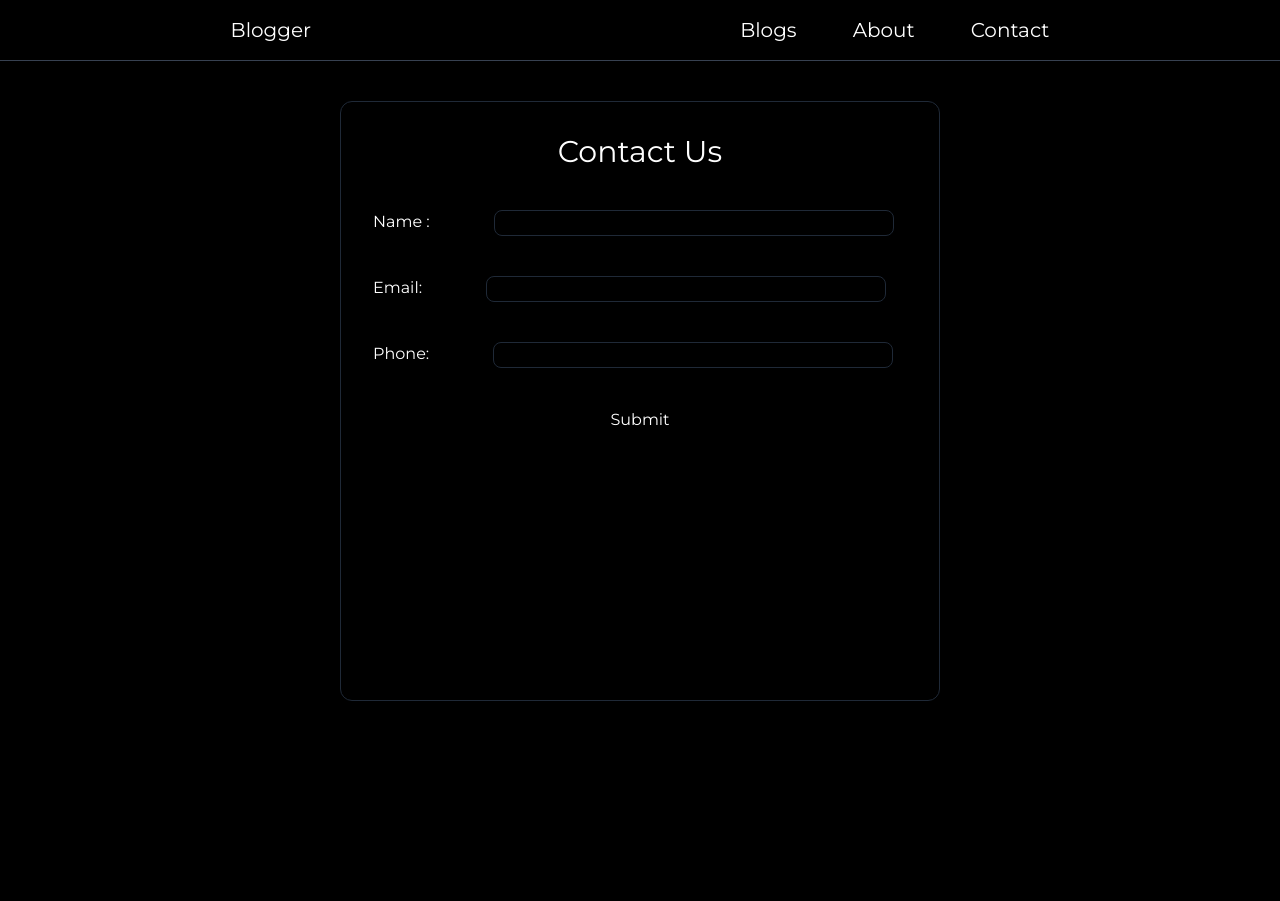
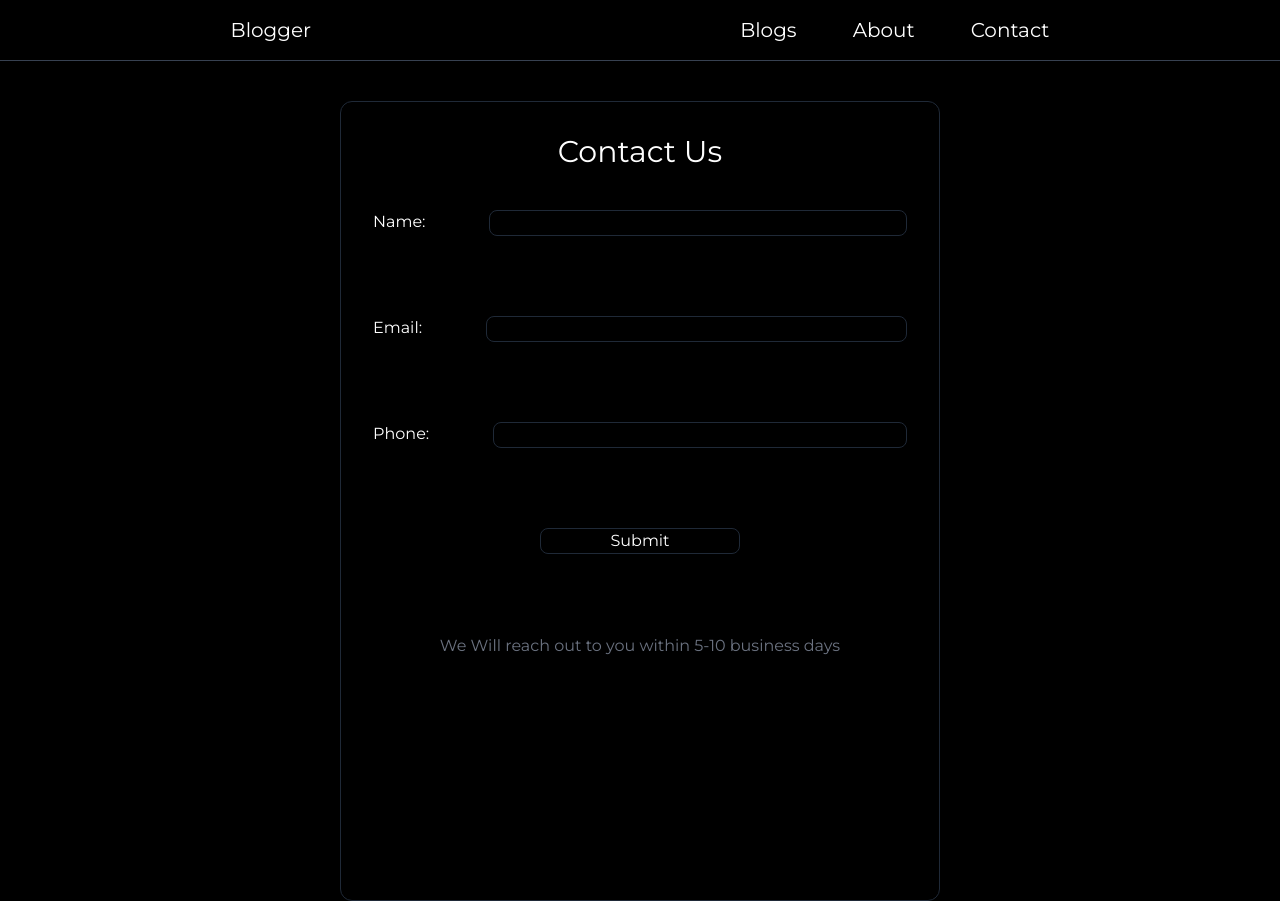
Before and after one commit to SarthakXO/blogging_app, a Next.js app: page /contact in a window 1280 px wide. Before the commit the page ends 800 px from the top, so only its background shows below. Built offline with nearby package versions, Linux system fonts and the light colour scheme.

Commit message:
made contact us form into client component but page renders on server

```diff
--- a/app/contact/page.tsx
+++ b/app/contact/page.tsx
@@ -1,49 +1,11 @@
-"use client";
-import { Formik, Field, ErrorMessage, FormikProps, Form } from "formik";
+import ContactUsForm from "@/components/ContactUsForm";
+
 const page = () => {
   return (
     <div className="flex justify-center items-center text-center ">
-      <div className="w-[600px] h-[600px] mt-10 border border-gray-800 rounded-xl p-8">
+      <div className="w-[600px] h-[800px] mt-10 border border-gray-800 object-contain rounded-xl p-8">
         <h1 className="text-3xl">Contact Us</h1>
-        <Formik
-          initialValues={{ name: " ", email: " ", phone: " " }}
-          onSubmit={(values) => {
-            console.log(values);
-          }}
-        >
-          <Form className="text-white mt-10 grid grid-cols-1 gap-10">
-            <div className="flex gap-6">
-              <label>Name : </label>
-              <div> </div>
-              <Field
-                className="bg-black w-[400px] text-white border border-gray-800 hover:border-gray-500 duration-300 rounded-lg ml-4"
-                name="name"
-                type="text"
-              ></Field>
-            </div>
-
-            <div className="flex gap-6">
-              <label>Email:</label>
-              <div> </div>
-              <Field
-                className="bg-black w-[400px] text-white border border-gray-800 hover:border-gray-500 duration-300 rounded-lg ml-4"
-                name="email"
-                type="text"
-              ></Field>
-            </div>
-
-            <div className="flex gap-6">
-              <label>Phone:</label>
-              <div> </div>
-              <Field
-                className="bg-black w-[400px] text-white border border-gray-800 hover:border-gray-500 duration-300 rounded-lg ml-4"
-                name="phone"
-                type="text"
-              ></Field>
-            </div>
-            <button type="submit">Submit</button>
-          </Form>
-        </Formik>
+        <ContactUsForm />
       </div>
     </div>
   );
--- /dev/null
+++ b/components/ContactUsForm.tsx
@@ -0,0 +1,75 @@
+"use client";
+import { Formik, Field, ErrorMessage, FormikProps, Form } from "formik";
+import * as Yup from "yup";
+const ContactUsForm = () => {
+  const contactSchema = Yup.object().shape({
+    name: Yup.string()
+      .required("Name is required")
+      .min(3, "Name is too short")
+      .max(50, "Name is too Long"),
+    email: Yup.string().email("Invalid email").required(),
+    phone: Yup.string()
+      .min(10, "Invalid Number")
+      .max(14, "Invalid Number")
+      .required("This is required"),
+  });
+  return (
+    <div>
+      <Formik
+        initialValues={{ name: " ", email: " ", phone: " " }}
+        onSubmit={(values) => {
+          console.log(values);
+        }}
+        validationSchema={contactSchema}
+      >
+        <Form className="text-white mt-10 grid grid-cols-1 gap-20">
+          <div className="flex gap-6">
+            <label htmlFor="name">Name:</label>
+            <div> </div>
+            <Field
+              className="bg-black w-full text-white border hover:scale-105 border-gray-800 hover:border-gray-500 duration-300 rounded-lg ml-4"
+              name="name"
+              type="text"
+            />
+          </div>
+          <ErrorMessage name="name" />
+
+          <div className="flex gap-6">
+            <label>Email:</label>
+            <div> </div>
+            <Field
+              className="bg-black w-full text-white border hover:scale-105 border-gray-800 hover:border-gray-500 duration-300 rounded-lg ml-4"
+              name="email"
+              type="text"
+            />
+          </div>
+          <ErrorMessage name="email" />
+
+          <div className="flex gap-6">
+            <label>Phone:</label>
+            <div> </div>
+            <Field
+              className="bg-black w-full text-white border border-gray-800 hover:scale-105 hover:border-gray-500 duration-300 rounded-lg ml-4"
+              name="phone"
+              type="text"
+            />
+          </div>
+          <ErrorMessage className="text-white" name="phone" />
+          <div className="flex justify-center">
+            <button
+              className="border border-gray-800 w-[200px] rounded-lg hover:scale-105 hover:bg-slate-700 duration-300 "
+              type="submit"
+            >
+              Submit
+            </button>
+          </div>
+          <span className="text-gray-500 ">
+            We Will reach out to you within 5-10 business days
+          </span>
+        </Form>
+      </Formik>
+    </div>
+  );
+};
+
+export default ContactUsForm;
```
